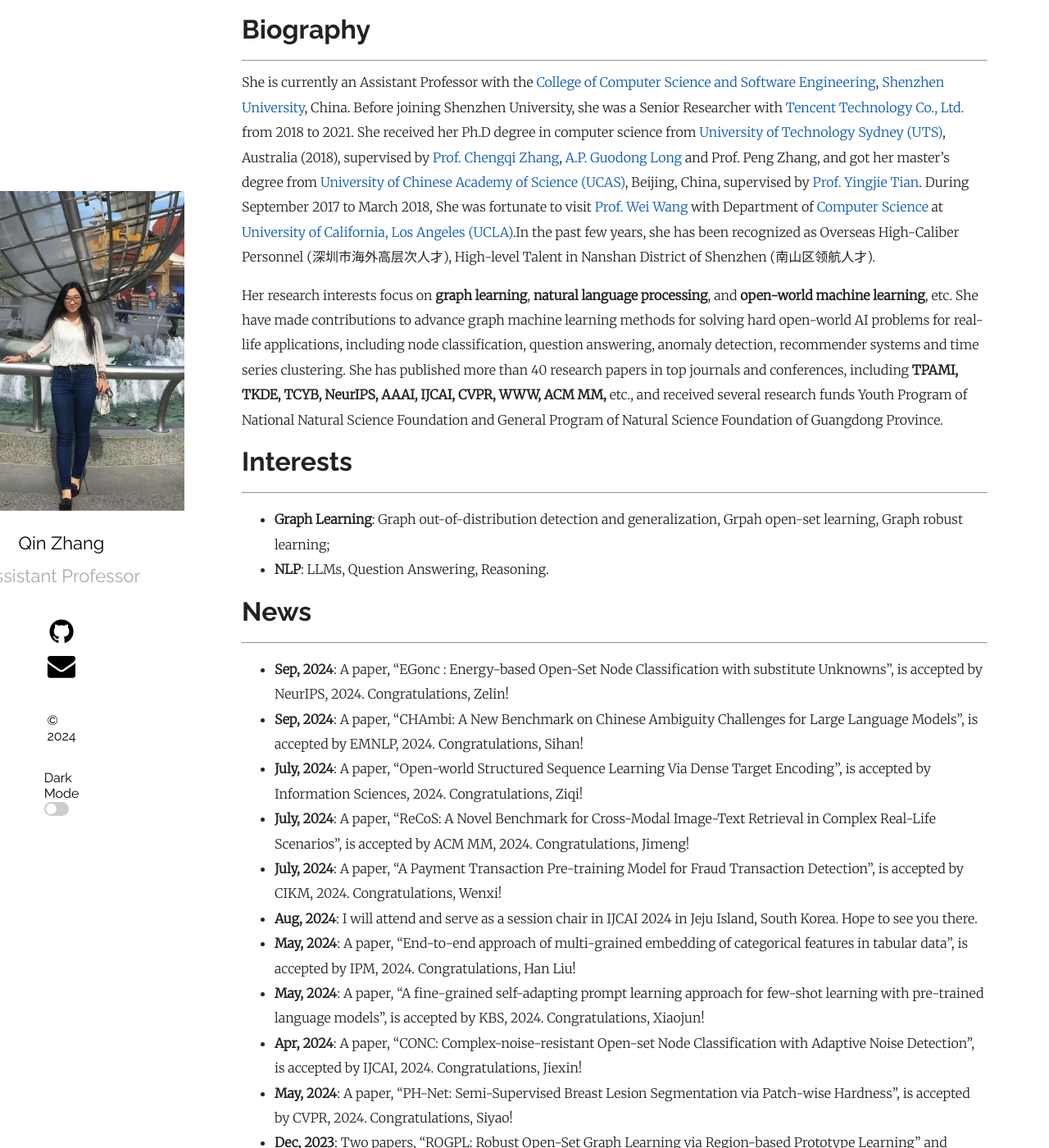
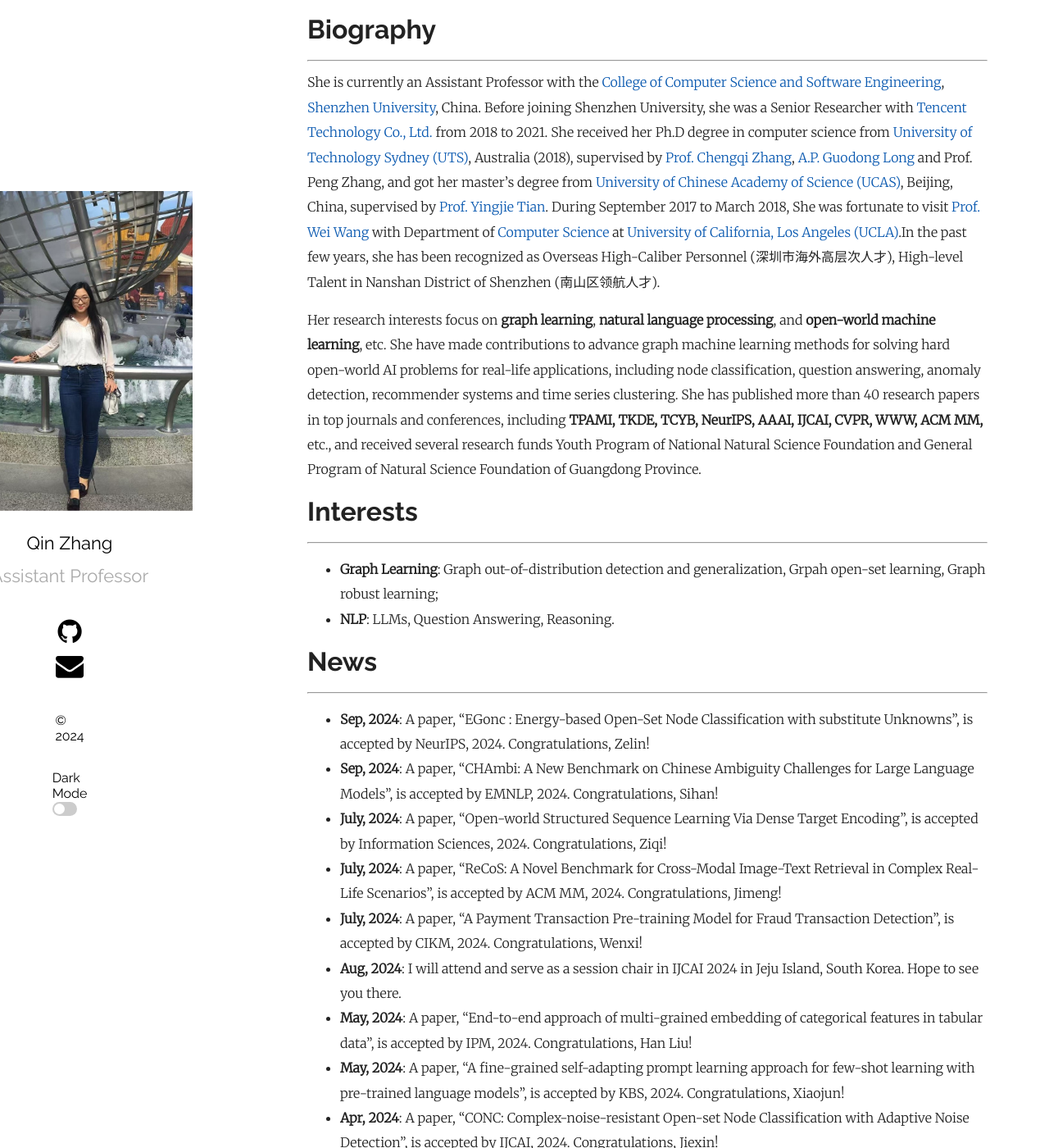
Before and after one commit to qinzhang11/qinzhang11.github.io, a Jekyll site: the page built from index.md, in a window 1280 px wide and 1400 px high. Shown: the whole window at 82% size. Built offline with Jekyll 4.4.1, drawn with Linux system fonts in a browser that asks for light colours.

Commit message:
Update plain.scss

```diff
--- a/_sass/plain.scss
+++ b/_sass/plain.scss
@@ -6,7 +6,7 @@ $linkColor: #0a59b0;
 $mobileW: 768px;
 $smallMobileW: 480px;
 $bigScreenW: 1600px;
-$leftWidth: 220px;
+$leftWidth: 300px;
 
 *,
 *:before,
```
